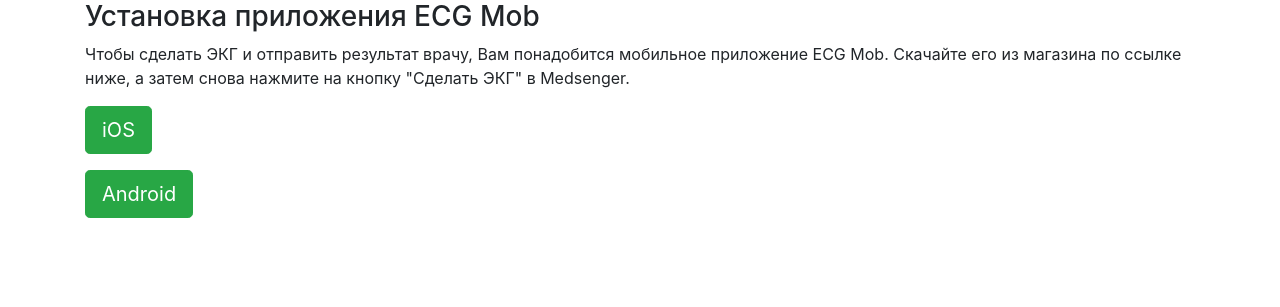
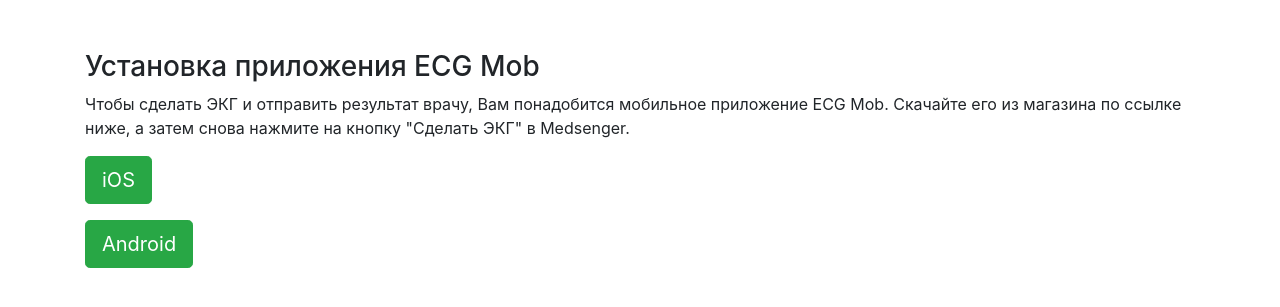
Before and after one commit to roctbb/heart-device-bot, a Flask app: page /app in a window 1280 px wide. Shown: the top 307 px of the page. Run offline with Flask 2, Linux system fonts and the light colour scheme; parts of the project's set-up code (start-up, migrations or seed data) failed here and were passed over; some libraries are stand-ins or nearby versions.

Commit message:
add order

```diff
--- a/templates/get_app.html
+++ b/templates/get_app.html
@@ -7,7 +7,7 @@
           integrity="sha384-ggOyR0iXCbMQv3Xipma34MD+dH/1fQ784/j6cY/iJTQUOhcWr7x9JvoRxT2MZw1T" crossorigin="anonymous">
 </head>
 <body>
-<div class="container">
+<div class="container" style="margin-top: 50px;">
     <h3>Установка приложения ECG Mob</h3>
 
     <p>Чтобы сделать ЭКГ и отправить результат врачу, Вам понадобится мобильное приложение ECG Mob. Скачайте его из магазина по ссылке ниже, а затем снова нажмите на кнопку "Сделать ЭКГ" в Medsenger.</p>
```
